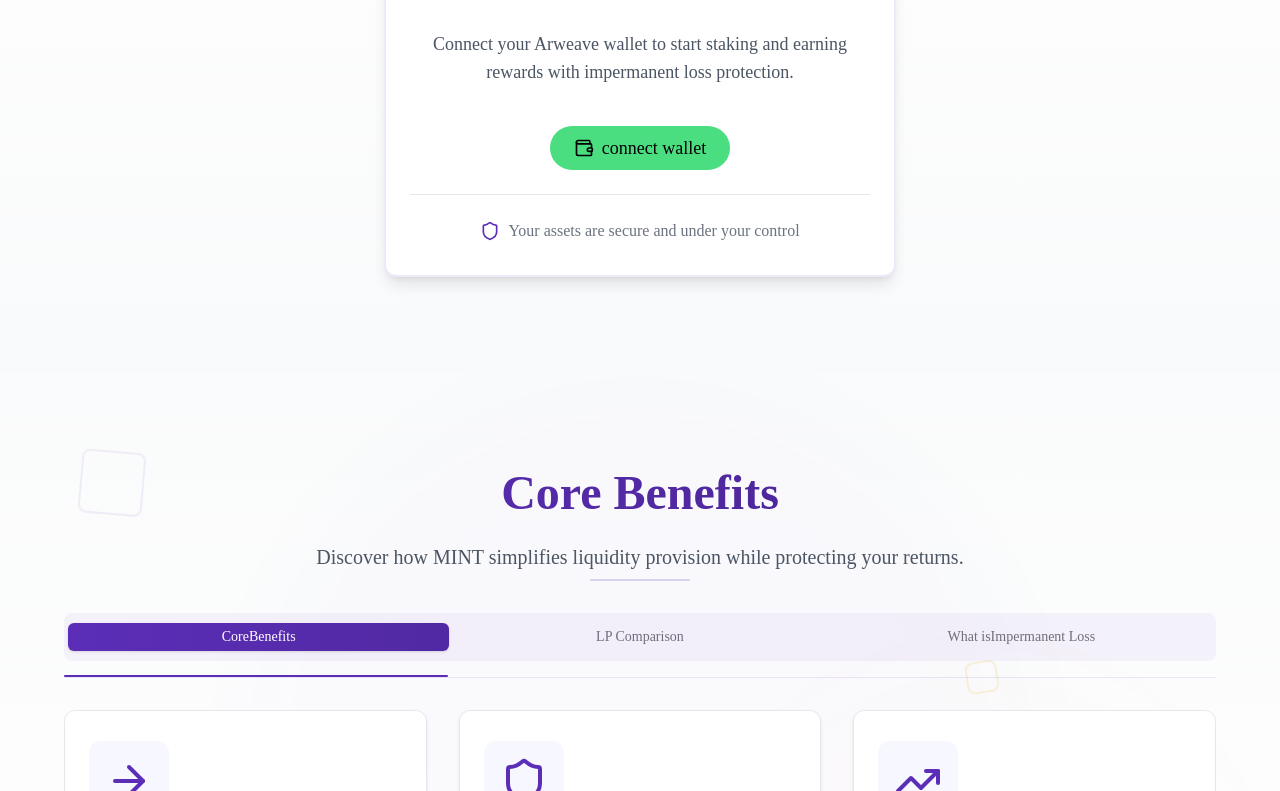
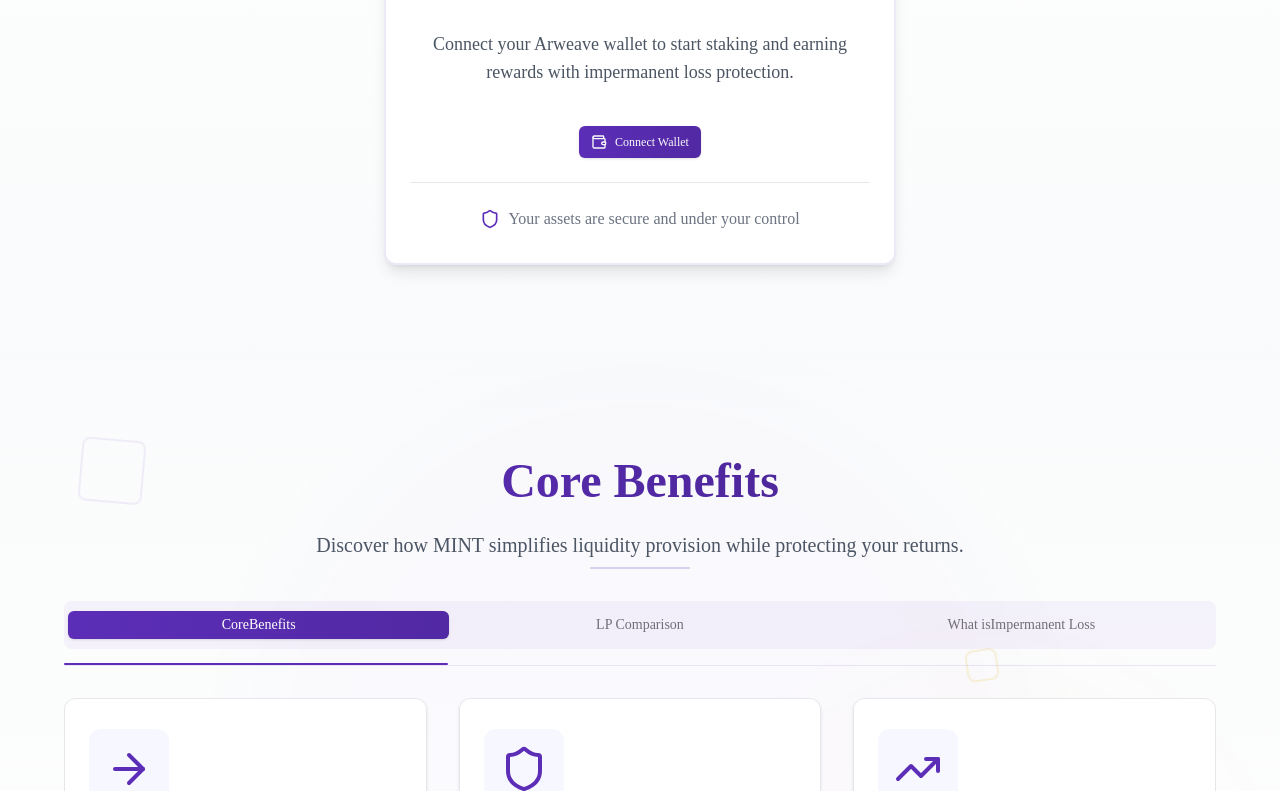
Before and after one commit to skyf0xx/mint, a Next.js app: page / in a window 1280 px wide. Shown: the part 1489-2280 px from the top of the page. Built offline with nearby package versions, Linux system fonts and the light colour scheme.

Commit message:
feat: improve ui

```diff
--- a/components/ArweaveWalletButton.tsx
+++ b/components/ArweaveWalletButton.tsx
@@ -4,6 +4,8 @@ import {
     useArweaveWalletInit,
     useArweaveWalletStore,
 } from '@/hooks/use-wallet';
+import { motion } from 'framer-motion';
+import { Button } from '@/components/ui/button';
 
 export const ArweaveWalletButton: React.FC = () => {
     // Initialize wallet event listeners
@@ -20,35 +22,49 @@ export const ArweaveWalletButton: React.FC = () => {
 
     if (connecting) {
         return (
-            <button
+            <Button
                 disabled
-                className="bg-gray-400 text-black font-sour-gummy py-2 px-6 rounded-full text-lg transition-all flex items-center gap-2"
+                className="bg-gray-100 text-gray-600 opacity-80"
+                size="sm"
             >
-                <Loader2 className="h-5 w-5 animate-spin" />
-                connecting...
-            </button>
+                <Loader2 className="h-4 w-4 mr-2 animate-spin" />
+                Connecting...
+            </Button>
         );
     }
 
     if (connected && address) {
         return (
-            <button
-                onClick={disconnect}
-                className="bg-red-400 hover:bg-red-500 text-black font-sour-gummy py-2 px-6 rounded-full text-lg transition-all flex items-center gap-2"
-            >
-                <Wallet className="h-5 w-5" />
-                {formatAddress(address)}
-            </button>
+            <motion.div whileHover={{ scale: 1.05 }} whileTap={{ scale: 0.95 }}>
+                <Button
+                    onClick={disconnect}
+                    variant="outline"
+                    size="sm"
+                    className="group relative overflow-hidden border-primary/30 text-primary hover:text-white"
+                >
+                    <span className="relative z-10 flex items-center">
+                        <Wallet className="h-4 w-4 mr-2" />
+                        {formatAddress(address)}
+                    </span>
+                    <span className="absolute inset-0 bg-gradient-to-r from-primary to-primary-600 opacity-0 group-hover:opacity-100 transition-opacity duration-300" />
+                </Button>
+            </motion.div>
         );
     }
 
     return (
-        <button
-            onClick={connect}
-            className="bg-green-400 hover:bg-green-500 text-black font-sour-gummy py-2 px-6 rounded-full text-lg transition-all flex items-center gap-2"
-        >
-            <Wallet className="h-5 w-5" />
-            connect wallet
-        </button>
+        <motion.div whileHover={{ scale: 1.05 }} whileTap={{ scale: 0.95 }}>
+            <Button
+                onClick={connect}
+                size="sm"
+                className="group relative overflow-hidden bg-gradient-to-r from-primary to-primary-600 hover:to-primary transition-all duration-300"
+            >
+                <span className="relative z-10 flex items-center">
+                    <Wallet className="h-4 w-4 mr-2" />
+                    Connect Wallet
+                </span>
+                <span className="absolute inset-0 bg-gradient-to-r from-accent to-accent-600 opacity-0 group-hover:opacity-100 transition-opacity duration-300" />
+            </Button>
+        </motion.div>
     );
 };
```
